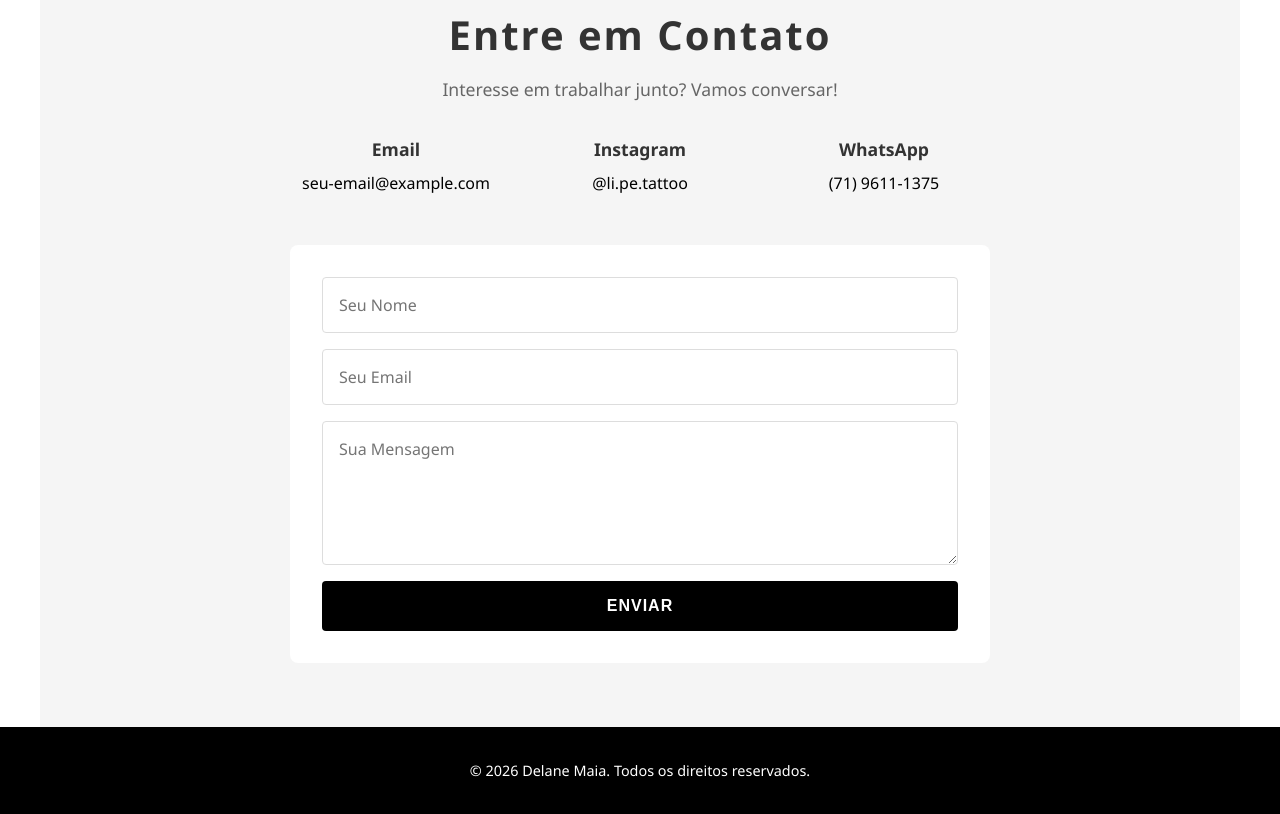
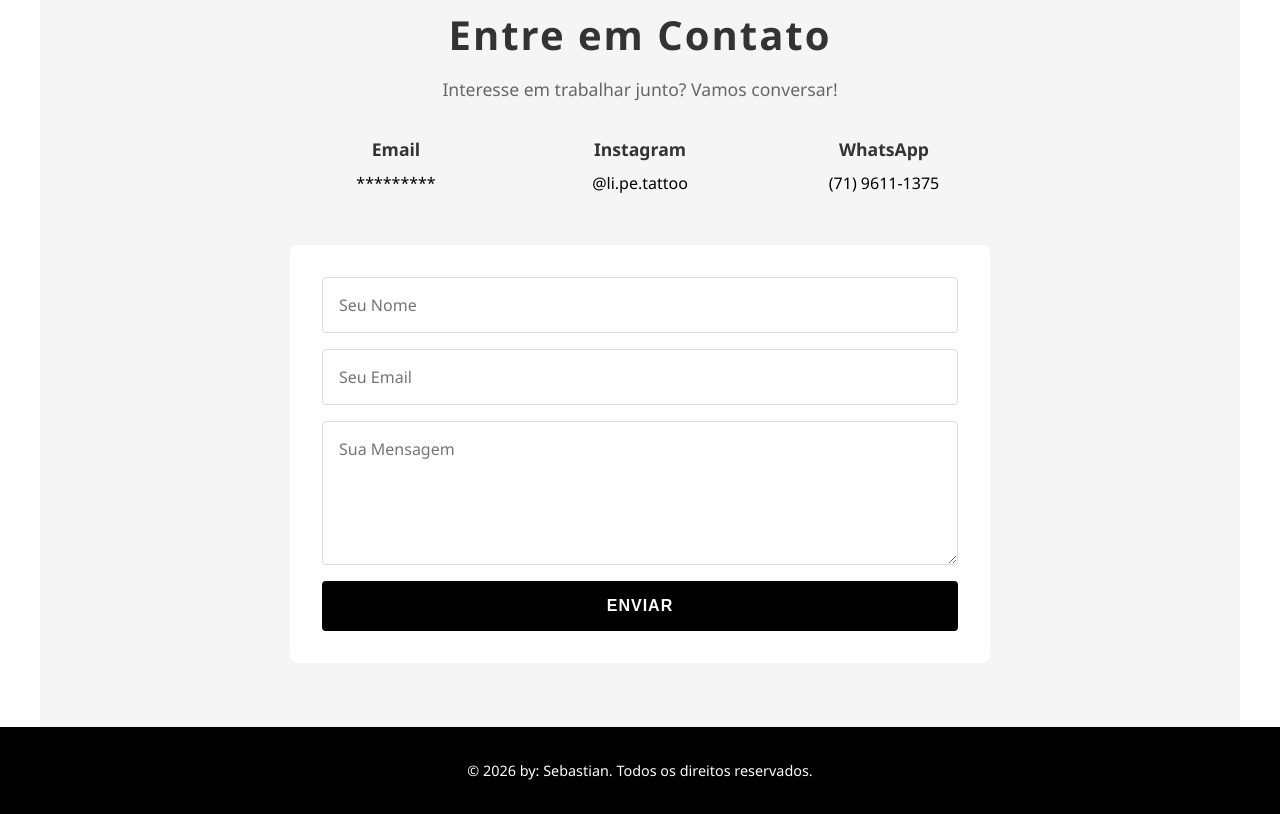
Before and after one commit to sebastian7k/portifolio-igorfe, a plain HTML site: page index.html in a window 1280 px wide. Shown: the part 2777-3591 px from the top of the page. Drawn offline with Linux system fonts and the light colour scheme.

Commit message:
Commit de deploy

```diff
--- a/index.html
+++ b/index.html
@@ -74,7 +74,7 @@
             <div class="contact-options">
                 <div class="contact-item">
                     <h3>Email</h3>
-                    <a href="mailto:seu-email@example.com">seu-email@example.com</a>
+                    <a href="mailto:seu-email@example.com">*********</a>
                 </div>
                 <div class="contact-item">
                     <h3>Instagram</h3>
@@ -105,7 +105,7 @@
 
     <!-- FOOTER -->
     <footer class="footer">
-        <p>&copy; 2026 Delane Maia. Todos os direitos reservados.</p>
+        <p>&copy; 2026 by: Sebastian. Todos os direitos reservados.</p>
     </footer>
 
     <script src="script.js"></script>
```
